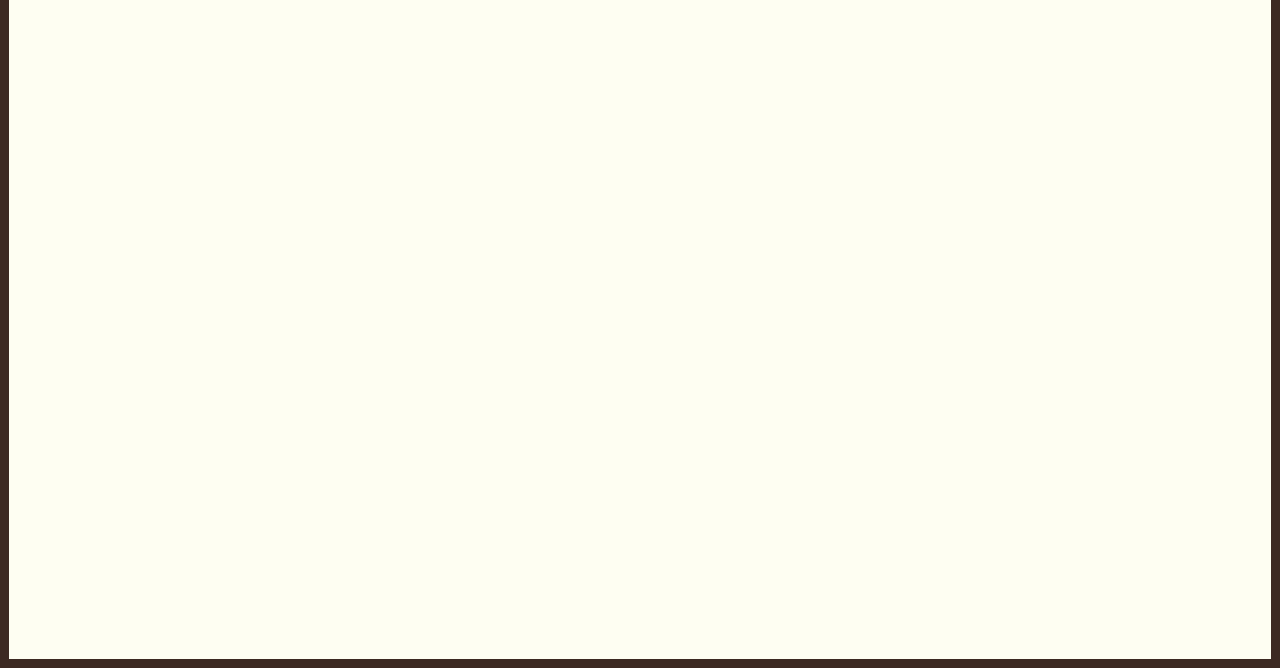
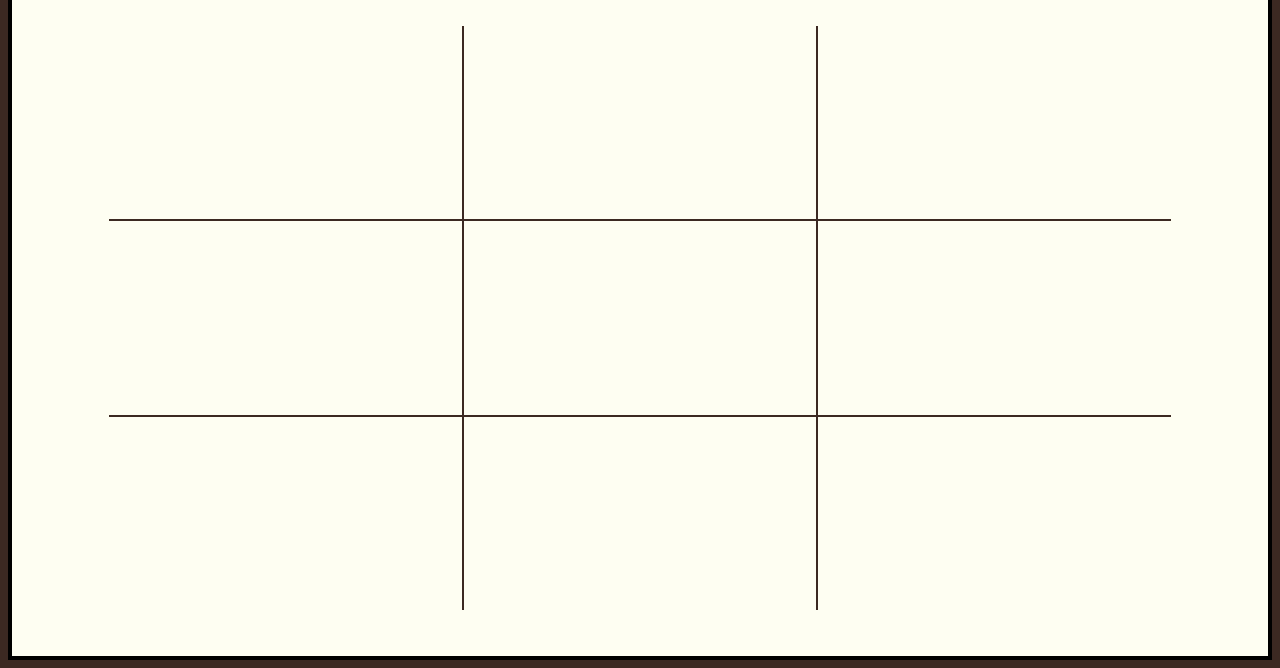
Before and after one commit to PabloKauanS/Jogo_Da_Velha, a website built with webpack: page index.html in a window 1280 px wide. Shown: the part 132-800 px from the top of the page. Built offline with nearby package versions, Linux system fonts and the light colour scheme.

Commit message:
Linhas add

```diff
--- a/css/main.css
+++ b/css/main.css
@@ -1,5 +1,52 @@
 .fundo {
   background-color: var(--background);
-  min-height: 100vh;
-  border: 0.59rem solid var(--background-border);
+  border: 0.5rem solid var(--background-border);
+  height: 100%;
+  box-shadow: 0px 0px 0px 4px black inset;
 }
+.jogo {
+  display: grid;
+  height: calc(100% - 200px);
+  margin: 30px 8%;
+  grid-template-columns: repeat(3, 1fr);
+}
+
+.caixa-1 {
+  border-right: 0.1rem solid var(--background-border);
+  border-bottom: 0.1rem solid var(--background-border);
+}
+.caixa-2 {
+  border-left: 0.1rem solid var(--background-border);
+  border-right: 0.1rem solid var(--background-border);
+  border-bottom: 0.1rem solid var(--background-border);
+}
+.caixa-3 {
+  border-left: 0.1rem solid var(--background-border);
+  border-bottom: 0.1rem solid var(--background-border);
+}
+.caixa-4 {
+  border-top: 0.1rem solid var(--background-border);
+  border-bottom: 0.1rem solid var(--background-border);
+  border-right: 0.1rem solid var(--background-border);
+}
+.caixa-5 {
+  border: 0.1rem solid var(--background-border);
+}
+.caixa-6 {
+  border-left: 0.1rem solid var(--background-border);
+  border-top: 0.1rem solid var(--background-border);
+  border-bottom: 0.1rem solid var(--background-border);
+}
+.caixa-7 {
+  border-top: 0.1rem solid var(--background-border);
+  border-right: 0.1rem solid var(--background-border);
+}
+.caixa-8 {
+  border-top: 0.1rem solid var(--background-border);
+  border-right: 0.1rem solid var(--background-border);
+  border-left: 0.1rem solid var(--background-border);
+}
+.caixa-9 {
+  border-left: 0.1rem solid var(--background-border);
+  border-top: 0.1rem solid var(--background-border);
+}
--- a/css/reset.css
+++ b/css/reset.css
@@ -6,3 +6,7 @@
 span {
   display: block;
 }
+html,
+body {
+  height: 100%;
+}
--- a/index.html
+++ b/index.html
@@ -27,7 +27,15 @@
     </header>
     <div class="detalhe"></div>
     <main class="jogo">
-
+      <div class="caixa-1"></div>
+      <div class="caixa-2"></div>
+      <div class="caixa-3"></div>
+      <div class="caixa-4"></div>
+      <div class="caixa-5"></div>
+      <div class="caixa-6"></div>
+      <div class="caixa-7"></div>
+      <div class="caixa-8"></div>
+      <div class="caixa-9"></div>
     </main>
   </div>
   <script type="module" src="script.js"></script>
```
